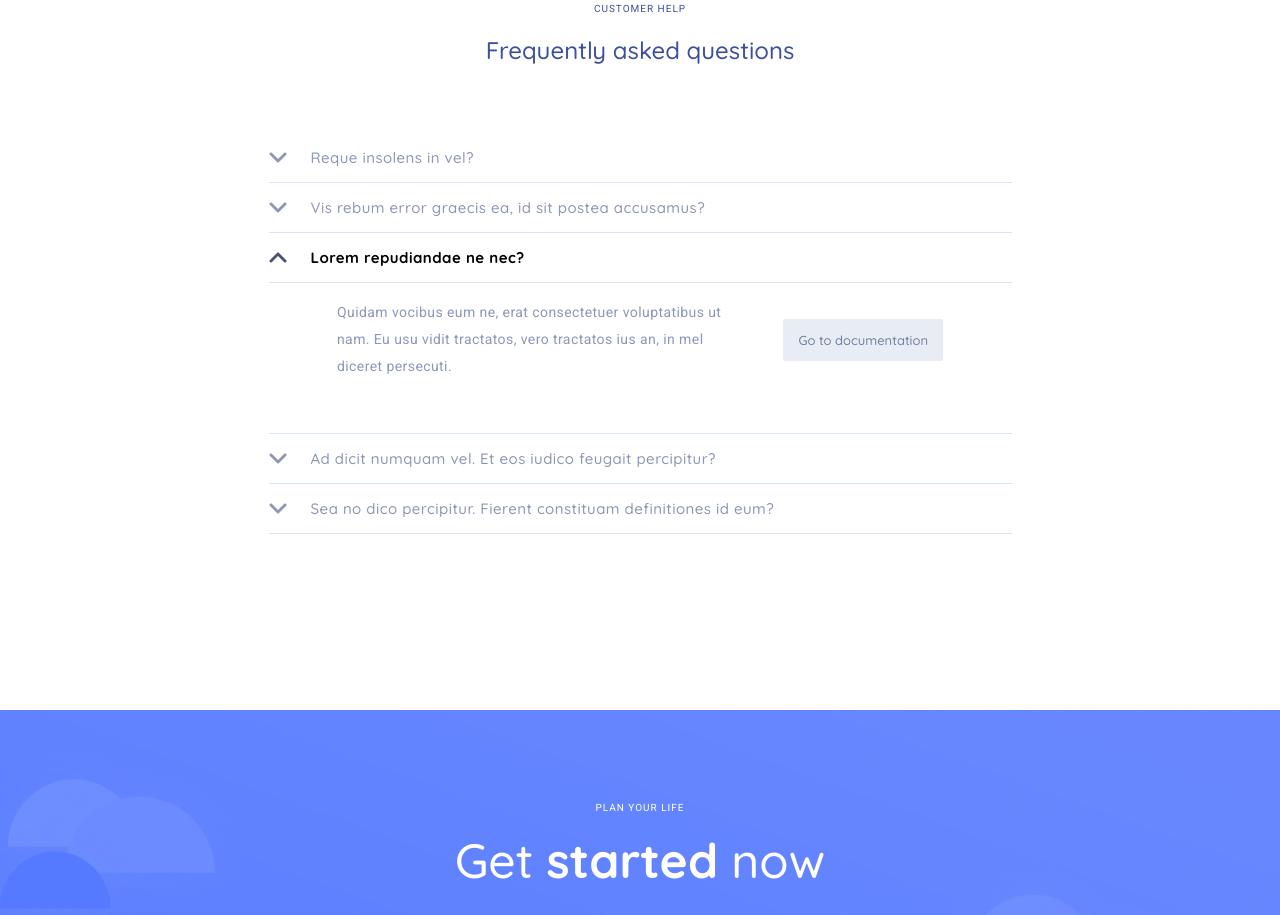
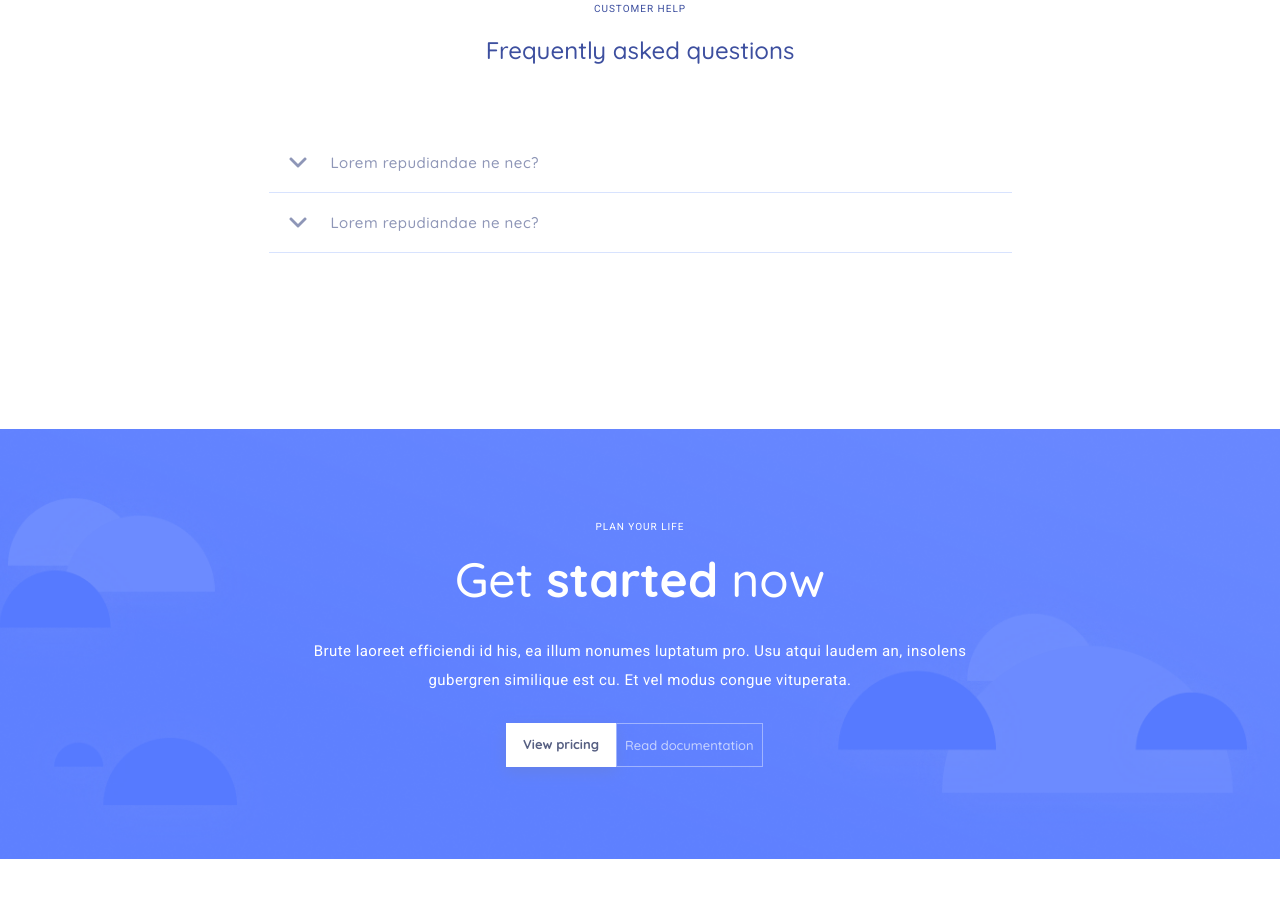
Before and after one commit to Alexey2236/test-figmf, a plain HTML site: page index.html in a window 1280 px wide. Shown: the part 4416-5331 px from the top of the page. Drawn offline with nearby package versions, Linux system fonts and the light colour scheme.

Commit message:
аккордeон

```diff
--- a/index.html
+++ b/index.html
@@ -278,21 +278,13 @@
         <h2 class="obout-app-title">Frequently asked questions</h2>
         <div class="questions__accordion-wrapper">
           <div class="questions__accordion-close">
-            <img src="./img/icons/accordion-bottom.png" alt="accordion" />
-            <span class="questions">Reque insolens in vel?</span>
-          </div>
-          <div class="questions__accordion-close">
-            <img src="./img/icons/accordion-bottom.png" alt="accordion" />
-            <span class="questions">
-              Vis rebum error graecis ea, id sit postea accusamus?
-            </span>
-          </div>
-          <div class="questions__accordion-open">
-            <div class="questions__accordion-close">
-              <img src="./img/icons/accordion-top.png" alt="accordion" />
-              <span class="questions" style="color: black"
-                ><b>Lorem repudiandae ne nec?</b>
-              </span>
+            <div class="questions__item-wrapper">
+              <img
+                class="img-acc"
+                src="./img/icons/accordion-bottom.png"
+                alt="accordion"
+              />
+              Lorem repudiandae ne nec?
             </div>
             <div class="answer__wrapper">
               <span class="answer"
@@ -307,16 +299,25 @@
             </div>
           </div>
           <div class="questions__accordion-close">
-            <img src="./img/icons/accordion-bottom.png" alt="accordion" />
-            <span class="questions">
-              Ad dicit numquam vel. Et eos iudico feugait percipitur?
-            </span>
-          </div>
-          <div class="questions__accordion-close">
-            <img src="./img/icons/accordion-bottom.png" alt="accordion" />
-            <span class="questions">
-              Sea no dico percipitur. Fierent constituam definitiones id eum?
-            </span>
+            <div class="questions__item-wrapper">
+              <img
+                class="img-acc"
+                src="./img/icons/accordion-bottom.png"
+                alt="accordion"
+              />
+              Lorem repudiandae ne nec?
+            </div>
+            <div class="answer__wrapper">
+              <span class="answer"
+                >Quidam vocibus eum ne, erat consectetuer voluptatibus ut <br />
+                nam. Eu usu vidit tractatos, vero tractatos ius an, in mel
+                <br />
+                diceret persecuti.
+              </span>
+              <a href="#" class="question__documentation"
+                >Go to documentation</a
+              >
+            </div>
           </div>
         </div>
       </div>
@@ -391,5 +392,6 @@
       </div>
       <span>Copyright © 2018 by Random site </span>
     </footer>
+    <script src="script.js"></script>
   </body>
 </html>
--- /dev/null
+++ b/script.js
@@ -0,0 +1,31 @@
+let accordionItems = document.querySelectorAll(".questions__item-wrapper");
+let answers = document.querySelectorAll(".answer__wrapper");
+
+accordionItems.forEach((item) => {
+  item.nextElementSibling.style.display = "none";
+  item.addEventListener("click", () => {
+    let content = item.nextElementSibling;
+    let img = item.firstElementChild;
+
+    if (content.style.display === "flex") {
+      answers.forEach((el) => {
+        el.style.display = "none";
+        img.style.transform = "rotate(0deg)";
+      });
+    } else {
+      content.style.display = "flex";
+      img.style.transform = "rotate(180deg)";
+    }
+  });
+});
+
+// if (content.style.maxHeight) {
+//   answers.forEach((el) => {
+//     el.style.maxHeight = null;
+//   });
+// } else {
+//   answers.forEach((el) => {
+//     el.style.maxHeight = null;
+//     content.style.maxHeight = content.scrollHeight + 40 + "px";
+//   });
+// }
--- a/style.css
+++ b/style.css
@@ -683,7 +683,7 @@ form {
 }
 .questions__accordion-close {
   cursor: pointer;
-  padding: 15px 0;
+  padding: 20px 20px;
   width: 100%;
   display: flex;
   column-gap: 24px;
@@ -694,22 +694,27 @@ form {
   font-size: 15px;
   line-height: 19px;
   display: flex;
-  align-items: center;
+  flex-direction: column;
+  justify-content: start;
   letter-spacing: 0.03em;
   color: #8e96b7;
 }
+.questions__item-wrapper {
+  display: flex;
+  align-items: center;
+  column-gap: 24px;
+}
 
-.questions__accordion-open {
-  width: 100%;
-  padding: 0 0 53px 0;
-  border-bottom: 1px solid #d8e3fe;
-}
 .answer__wrapper {
+  transition: 0.5s;
+  /* max-height: 0;
+  overflow: hidden; */
   margin-top: 16px;
   display: flex;
   justify-content: center;
   align-items: center;
   column-gap: 62px;
+  margin-bottom: 30px;
 }
 .answer {
   font-family: "Roboto";
```
